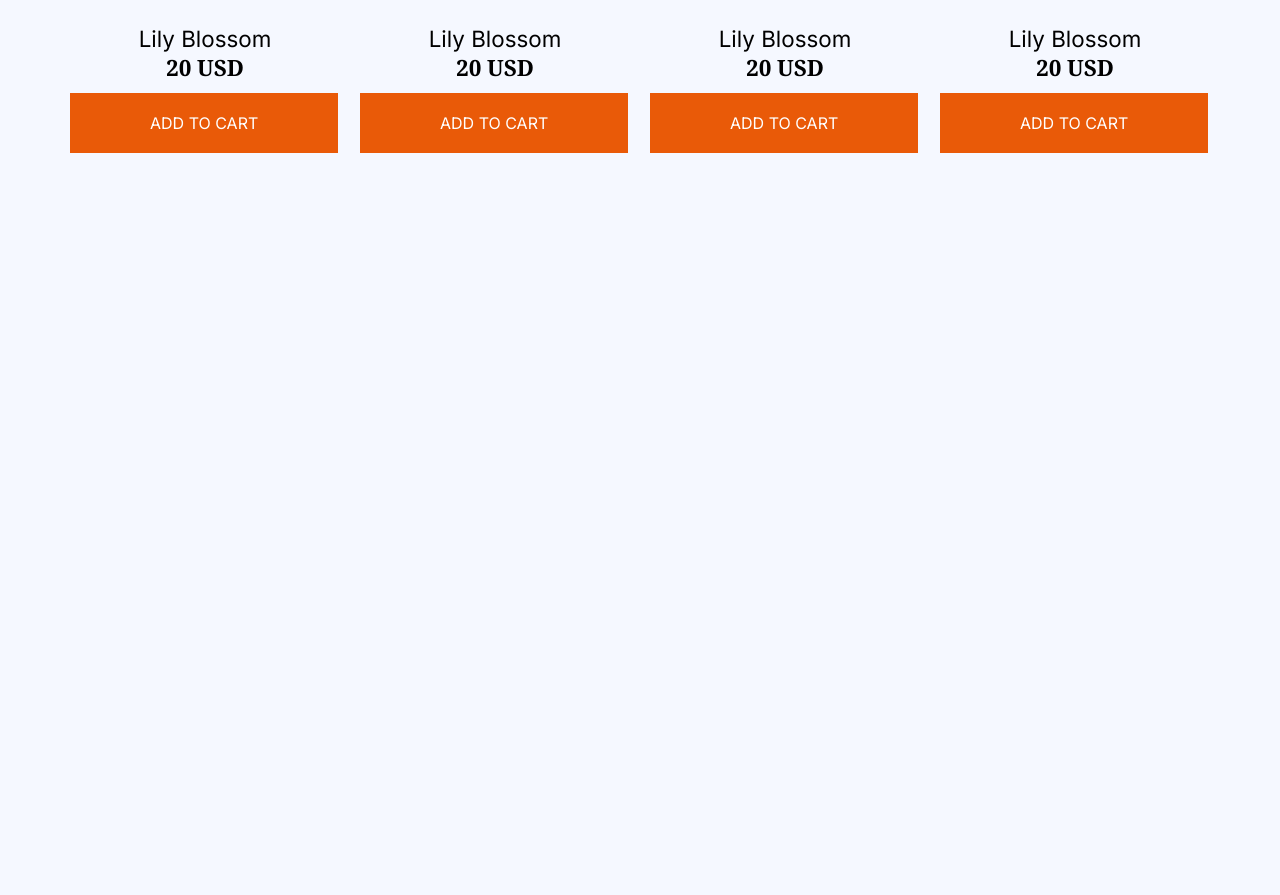
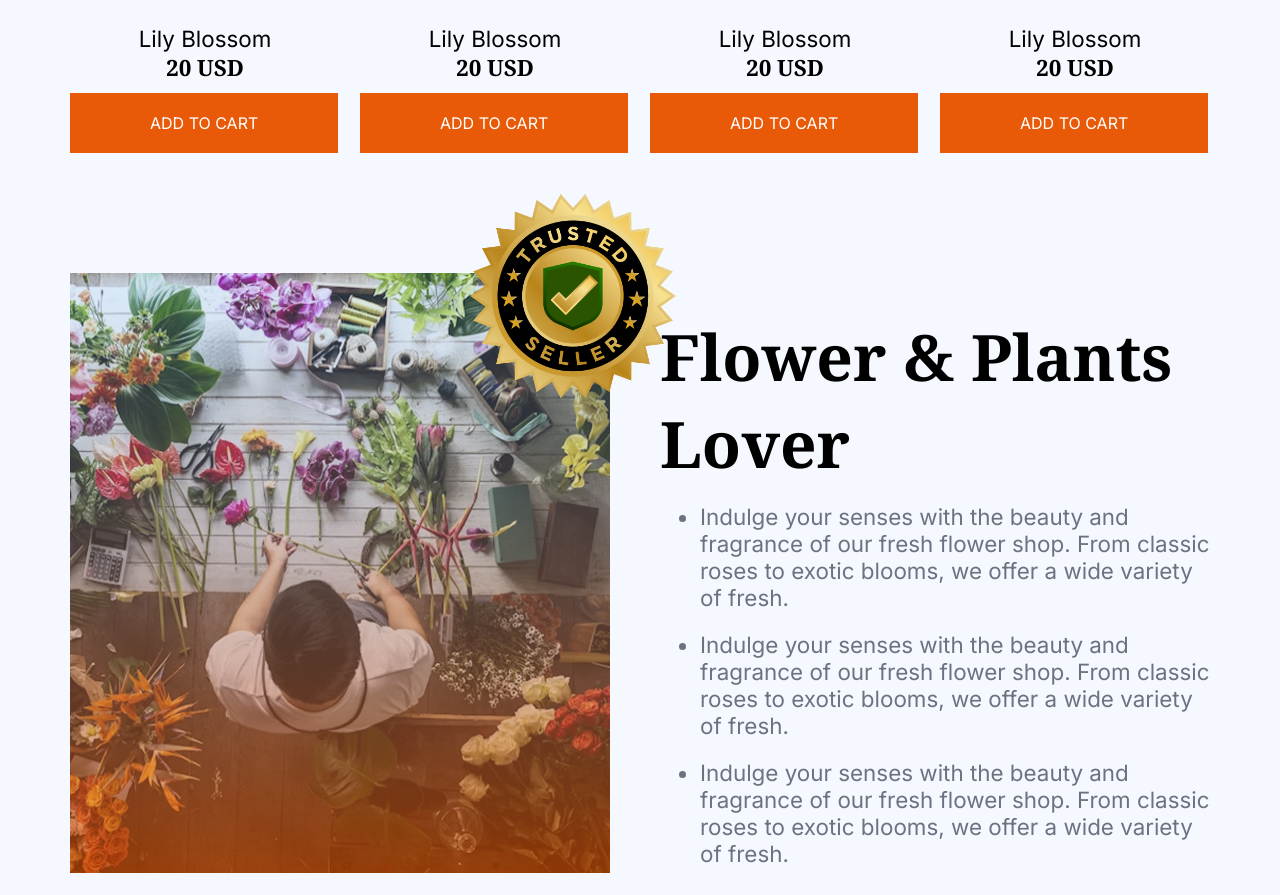
Before and after one commit to rakibul778844/flower-shop, a plain HTML site: page index.html in a window 1280 px wide. Shown: the part 1772-2667 px from the top of the page. Before the commit the page ends 2045 px from the top, so only its background shows below. Drawn offline with Linux system fonts and the light colour scheme.

Commit message:
flower and plants lover section

```diff
--- a/index.html
+++ b/index.html
@@ -44,7 +44,7 @@
         <!-- our plants section  -->
          <section class="our-plants noto-serif">
             <h1 class="our-plants-title center">
-                <span class="primary-color">Our</span>Plants
+                <span class="primary-color">Our</span> Plants
             </h1>
             <p class="gray our-plants-description center inter">
                 Indulge your senses with the beauty and fragrance of our fresh flower shop. From <br> classic roses to exotic blooms, we offer a wide variety of fresh.
@@ -101,6 +101,28 @@
             </div>
 
          </section>
+
+         <!-- flower and plants lover  -->
+          <section class="flower-lover">
+            <img src="assets/trusted-badge.png" class="badge" alt="">
+            <img src="assets/flower-store.png" class="lover-photo" alt="">
+            <div class="lover-text-box">
+                <h1 class="lover-title noto-serif">
+                    Flower & Plants Lover
+                </h1>
+                <ul>
+                    <li class="lover-description gray inter">
+                        Indulge your senses with the beauty and fragrance of our fresh flower shop. From classic roses to exotic blooms, we offer a wide variety of fresh.
+                    </li>
+                    <li class="lover-description gray inter">
+                        Indulge your senses with the beauty and fragrance of our fresh flower shop. From classic roses to exotic blooms, we offer a wide variety of fresh.
+                    </li>
+                    <li class="lover-description gray inter">
+                        Indulge your senses with the beauty and fragrance of our fresh flower shop. From classic roses to exotic blooms, we offer a wide variety of fresh.
+                    </li>
+                </ul>
+            </div>
+          </section>
     </main>
     <footer>
 
--- a/styles/style.css
+++ b/styles/style.css
@@ -118,6 +118,37 @@ main{
     margin-top: 0;
 }
 
+/* flower and plant lover */
+.flower-lover{
+    display: flex;
+    position: relative;
+}
+.badge{
+    height: 286px;
+    width: 286px;
+    position: absolute;
+    margin-top: -120px;
+    left: 360px;
+}
+.lover-photo{
+    height: 600px;
+    width: 540px;
+}
+.lover-text-box{
+    margin-top: 40px;
+    margin-left: 50px;
+}
+.lover-title{
+    font-size: 4rem;
+    font-weight: 700;
+    margin: 0;
+    padding: 0;
+}
+.lover-description{
+    font-size: 1.4rem;
+    margin-bottom: 20px;
+}
+
 /* responsive for 576px  */
 @media screen and (max-width: 576px) {
     .nav-link{
```
